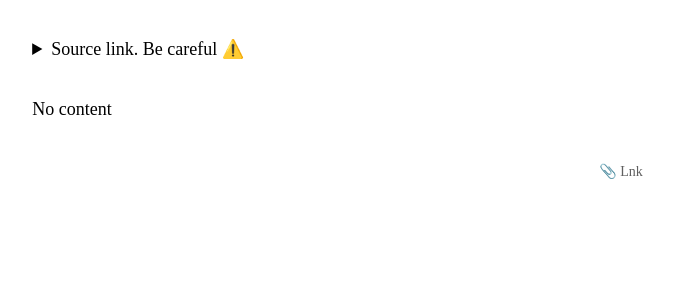
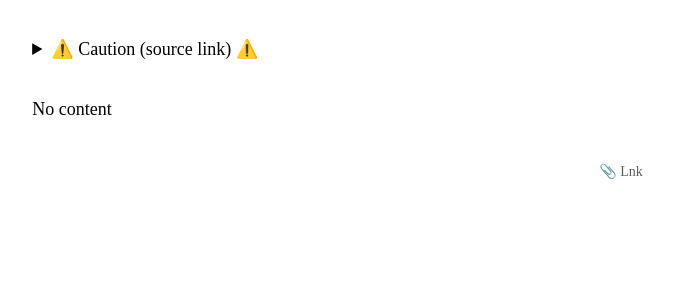
Before and after one commit to antavik/lnk, a Python web app: template app/templates/empty.html in a window 1280 px wide. Shown: the top 300 px of the page, without its empty margins (19-692 px from the left). Run offline with Jinja, Linux system fonts and the light colour scheme; the template is opened without the code that fills it, so the values that code supplies are empty.

Commit message:
update details

```diff
--- a/app/templates/base.html
+++ b/app/templates/base.html
@@ -44,8 +44,8 @@
       <tr>
         <td>
           <div class="base">
-            <details>
-              <summary>Source link. Be careful ⚠️</summary>
+            <details class="src-url">
+              <summary>⚠️ Caution (source link) ⚠️</summary>
               <a href="{{ url }}" target="_blank" rel="noopener noreferrer">{{ url }}</a>
             </details>
           </div>
```
